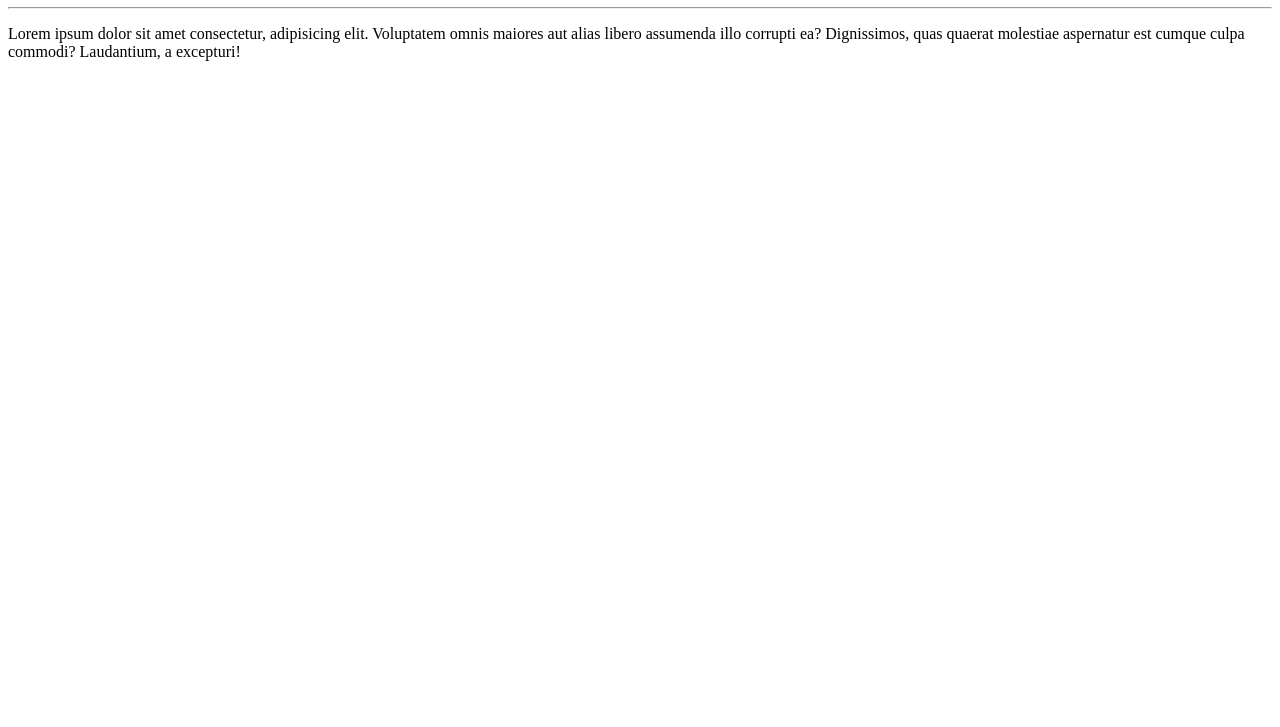
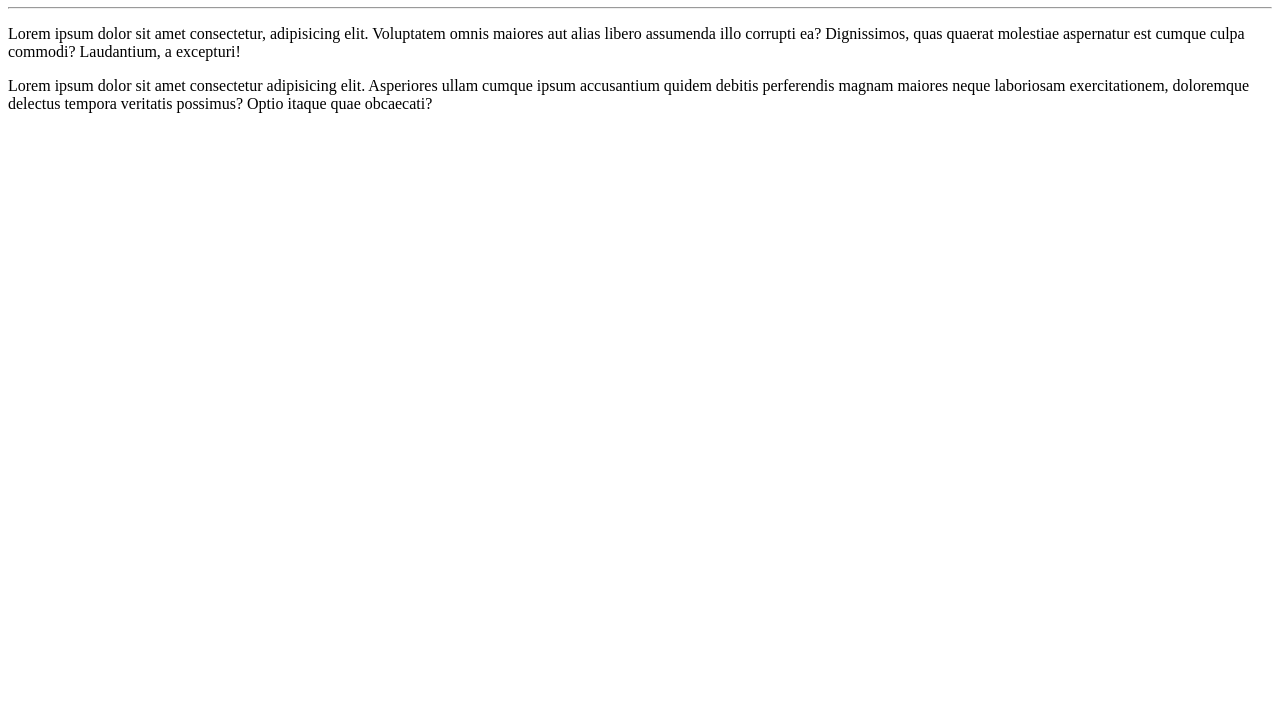
Before and after one commit to Mtpguedes/Ola-Mundo, a plain HTML site: page site-exemplo/index.html in a window 1280 px wide. Shown: the part 73-800 px from the top of the page. Drawn offline with Linux system fonts and the light colour scheme.

Commit message:
adicionei um novo parágrafo

```diff
--- a/site-exemplo/index.html
+++ b/site-exemplo/index.html
@@ -9,5 +9,6 @@
     <h1>Olá, Mundo!</h1>
     <hr>
     <p>Lorem ipsum dolor sit amet consectetur, adipisicing elit. Voluptatem omnis maiores aut alias libero assumenda illo corrupti ea? Dignissimos, quas quaerat molestiae aspernatur est cumque culpa commodi? Laudantium, a excepturi!</p>
+    <p>Lorem ipsum dolor sit amet consectetur adipisicing elit. Asperiores ullam cumque ipsum accusantium quidem debitis perferendis magnam maiores neque laboriosam exercitationem, doloremque delectus tempora veritatis possimus? Optio itaque quae obcaecati?</p>
 </body>
 </html>
```
